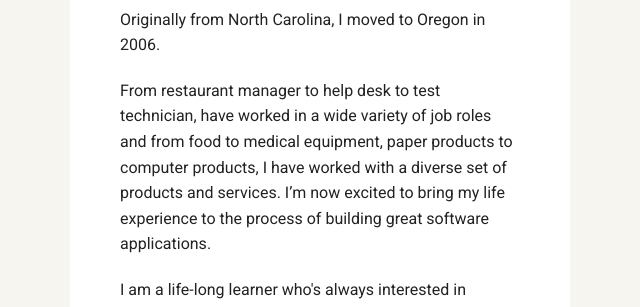
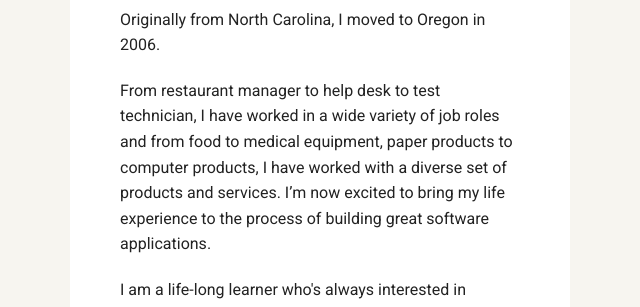
Before and after one commit to kcowart/kcowart.github.io, a plain HTML site: page index.html in a window 1280 px wide. Shown: the part 749-1056 px from the top of the page, 20-660 px from the left. Drawn offline with Linux system fonts and the light colour scheme; a web font is replaced by a local one.

Commit message:
fixed typo

```diff
--- a/index.html
+++ b/index.html
@@ -28,7 +28,7 @@
         <p>I’m an aspiring software developer who loves everything about the web and mobile applications from design to development. </p>
         <p>Originally from North Carolina, I moved to Oregon in 2006.</p>
         <p>From restaurant manager to help desk to test technician,
-          have worked in a wide variety of job roles and from food to medical equipment, paper products to computer products,
+          I have worked in a wide variety of job roles and from food to medical equipment, paper products to computer products,
           I have worked with a diverse set of products and services.
           I’m now excited to bring my life experience to the process of building great software applications.</p>
       <p>I am a life-long learner who's always interested in expanding my skills.</p>
```
